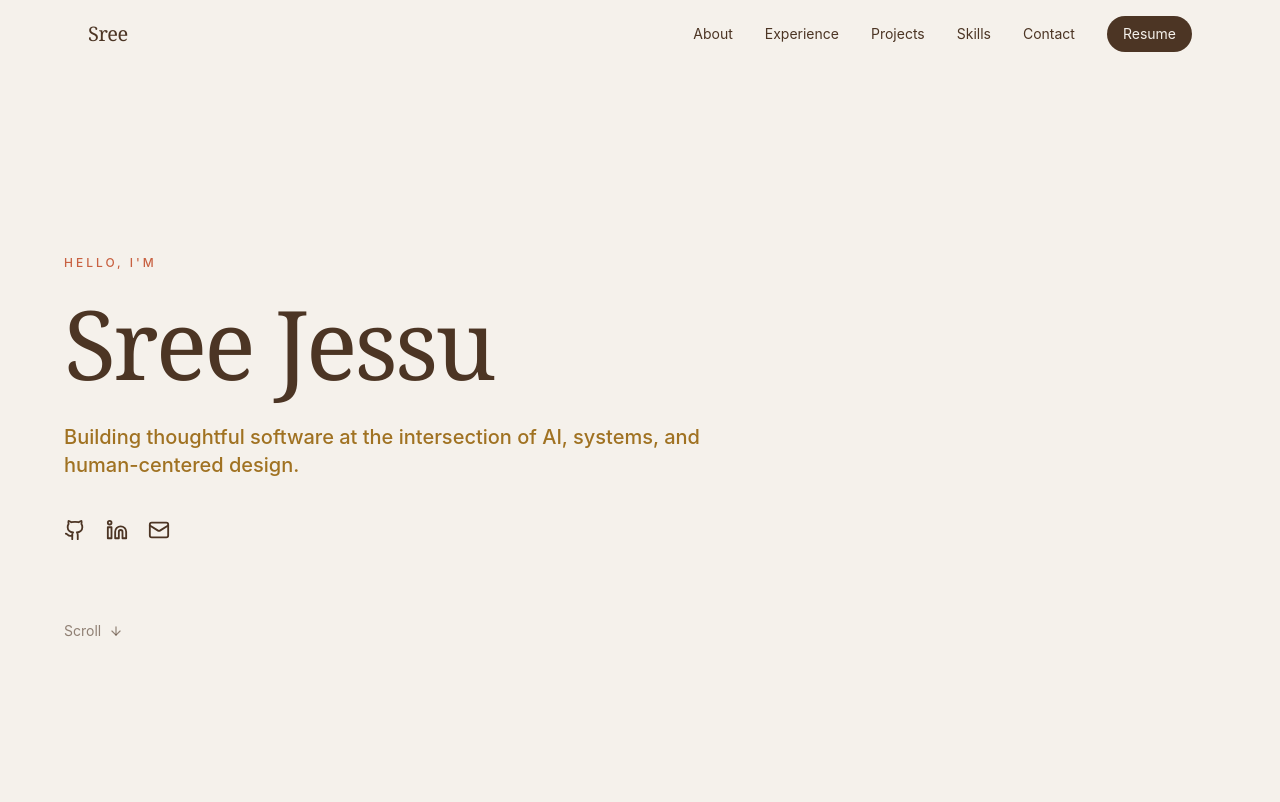
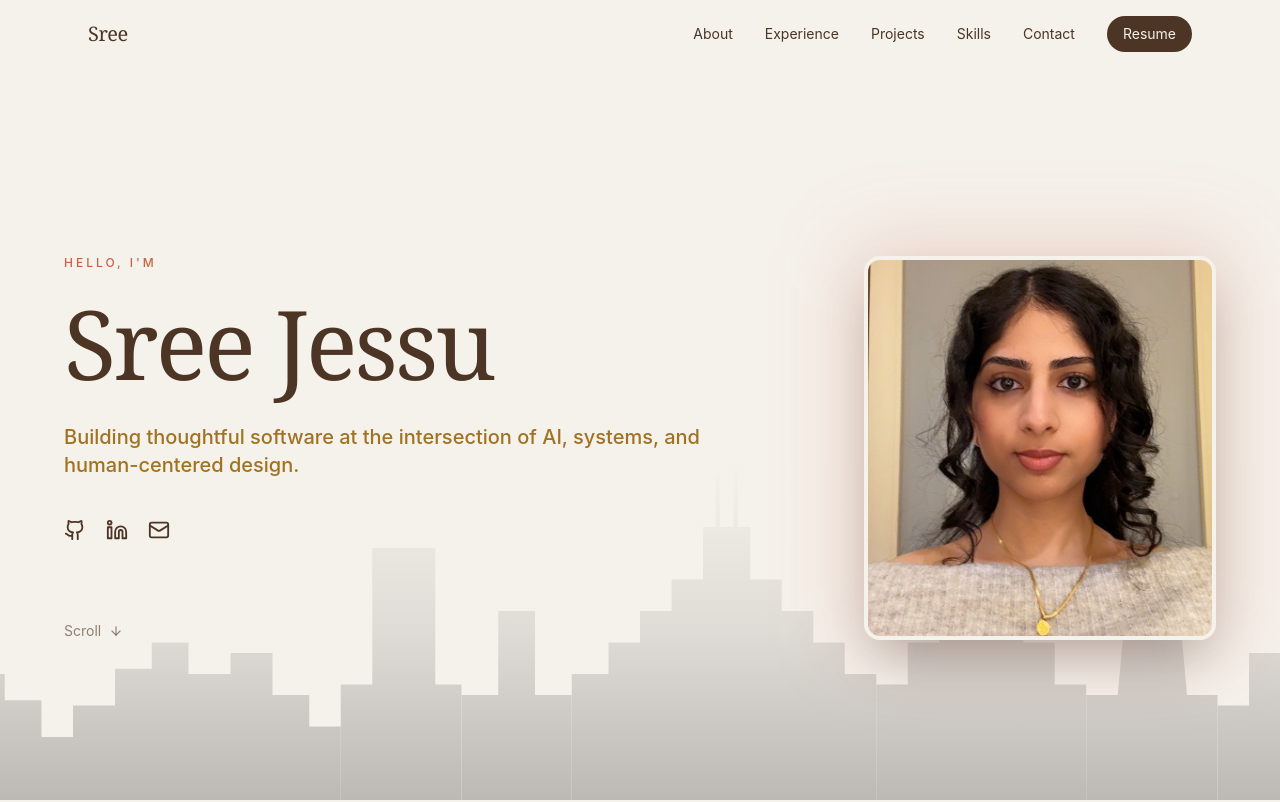
Before and after one commit to sree-j04/portfolio, a React (Vite) app: page / in a window 1280 px wide. Shown: the top 802 px of the page. Built offline with nearby package versions, Linux system fonts and the light colour scheme.

Commit message:
headshot

```diff
--- a/src/components/Hero.tsx
+++ b/src/components/Hero.tsx
@@ -8,7 +8,18 @@ export default function Hero() {
       id="top"
       className="relative min-h-screen flex items-center px-6 pt-24 overflow-hidden"
     >
-      <div className="relative max-w-6xl mx-auto w-full">
+      <img
+        src="/chicago-skyline.svg"
+        alt=""
+        aria-hidden="true"
+        className="pointer-events-none absolute inset-x-0 bottom-0 z-0 h-[42%] w-full object-cover object-bottom text-walnut opacity-25"
+      />
+      <div
+        className="pointer-events-none absolute inset-x-0 bottom-0 z-0 h-[42%] bg-gradient-to-t from-background/10 via-background/65 to-background"
+        aria-hidden="true"
+      />
+      <div className="relative max-w-6xl mx-auto w-full grid md:grid-cols-12 gap-12 items-center">
+        <div className="md:col-span-8 order-2 md:order-1">
           <motion.p
             initial={{ opacity: 0, y: 10 }}
             animate={{ opacity: 1, y: 0 }}
@@ -78,6 +89,26 @@ export default function Hero() {
             Scroll <ArrowDown size={14} />
           </motion.a>
         </div>
+
+        <motion.div
+          initial={{ opacity: 0, scale: 0.95 }}
+          animate={{ opacity: 1, scale: 1 }}
+          transition={{ delay: 0.3, duration: 0.6 }}
+          className="md:col-span-4 order-1 md:order-2 flex justify-center md:justify-end"
+        >
+          <div className="relative">
+            <div
+              className="absolute -inset-3 bg-terracotta/20 rounded-2xl blur-2xl"
+              aria-hidden
+            />
+            <img
+              src="/headshot.jpg"
+              alt={`${profile.name} headshot`}
+              className="relative w-64 h-64 md:w-80 md:h-80 lg:w-96 lg:h-96 object-cover rounded-2xl border-4 border-cream shadow-2xl"
+            />
+          </div>
+        </motion.div>
+      </div>
     </section>
   );
 }
```
Also changed, not shown: public/chicago-skyline.svg (added), public/headshot.jpg. Lines whose indentation alone changed are shown as unchanged.
